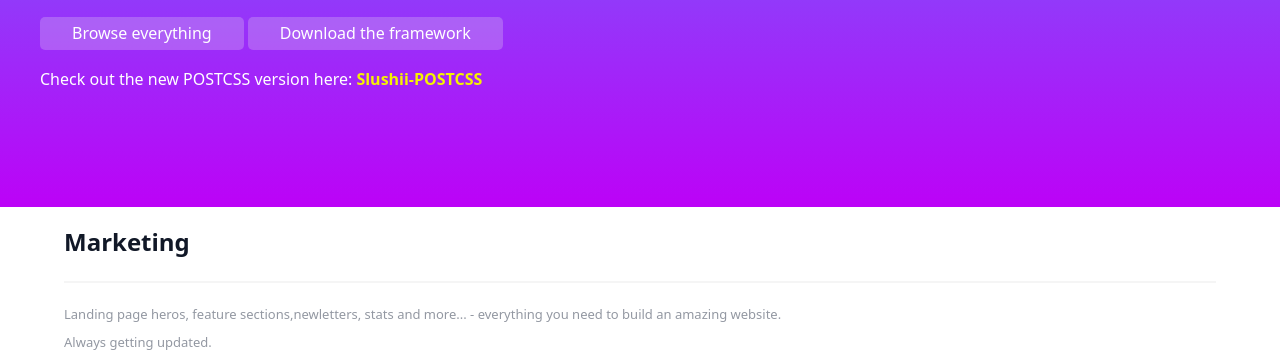
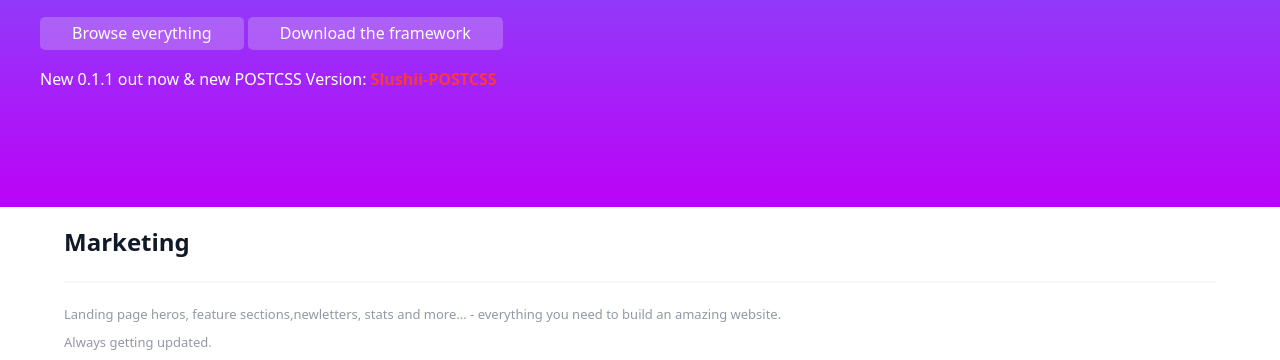
Before and after one commit to DReece-dev/slushii-ui, a plain HTML site: page index.html in a window 1280 px wide. Shown: the part 353-713 px from the top of the page. Drawn offline with Linux system fonts and the light colour scheme.

Commit message:
Update index.html

```diff
--- a/index.html
+++ b/index.html
@@ -58,8 +58,8 @@
           <a href="https://github.com/DReece-dev/Slushii/archive/refs/heads/main.zip" download><button
               class="button is-normal my-1">Download the framework</button></a>
         </div>
-        <p class="font-normal">Check out the new POSTCSS version here: <a
-            href="https://github.com/DReece-dev/Slushii-POSTCSS" style="color: rgb(245, 241, 2);"
+        <p class="font-normal">New 0.1.1 out now & new POSTCSS Version: <a
+            href="https://github.com/DReece-dev/Slushii-POSTCSS" style="color: rgb(255, 55, 55);"
             class="font-bold">Slushii-POSTCSS</a></p>
       </div>
     </section>
```
